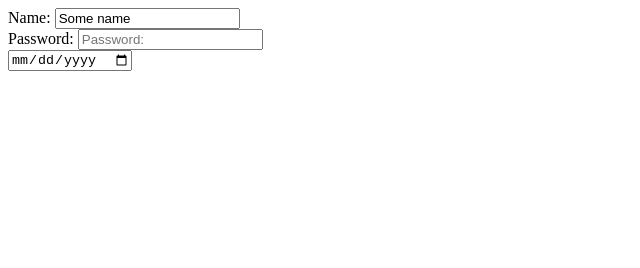
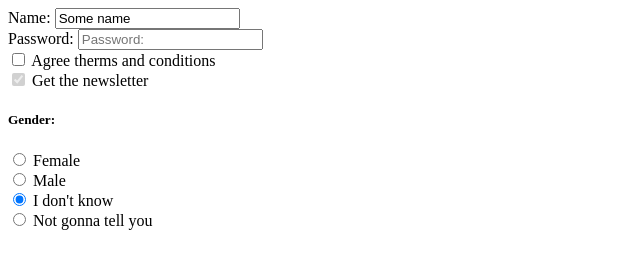
Before and after one commit to agita-gut/Lesson-6, a plain HTML site: page forms.html in a window 1280 px wide. Shown: the whole page, without its empty margins (0-640 px from the left). Drawn offline with Linux system fonts and the light colour scheme.

Commit message:
Update forms.html

```diff
--- a/forms.html
+++ b/forms.html
@@ -1,27 +1,56 @@
 <!DOCTYPE html>
 <html lang="en">
+
 <head>
     <meta charset="UTF-8">
     <meta http-equiv="X-UA-Compatible" content="IE=edge">
     <meta name="viewport" content="width=device-width, initial-scale=1.0">
     <title>Forms</title>
 </head>
+
 <body>
     <form action="">
         <div>
             <label for="name-input-field">Name:</label>
-            <input type="text" id="name-input-field" value="Some name" >
+            <input type="text" id="name-input-field" value="Some name">
         </div>
         <div>
             <label for="password-input-field">Password:</label>
             <input type="password" id="password-input-field" placeholder="Password:">
         </div>
         <div>
-<input type="date" name="" id="">
+            <input type="checkbox" id="agree-checkbox">
+            <label for="agree-checkbox">Agree therms and conditions</label>
 
         </div>
+        <div>
+            <input type="checkbox" id="newsletter-checkbox" checked disabled>
+            <label for="newsletter-checkbox">Get the newsletter</label>
+
+        </div>
+<div>
+    <h5>Gender:</h5>
+    <div>
+        <input type="radio" id="gender-female" name="gender">
+        <label for="gender-female">Female</label>
+    </div>
+    <div>
+        <input type="radio" id="gender-male"name="gender">
+        <label for="gender-male">Male</label>
+    <div>
+    <div>
+        <input type="radio" id="gender-i-dont-know"name="gender"checked>
+        <label for="gender-i-dont-know">I don't know</label>
+    </div>
+    <div>
+        <input type="radio" id="gender-not-gonna-tell-u"name="gender">
+        <label for="gender-not-gonna-tell-u">Not gonna tell you</label>
+    </div>
+
+</div>
     </form>
 </body>
+
 </html>
 <!--
     kebab-case
```
